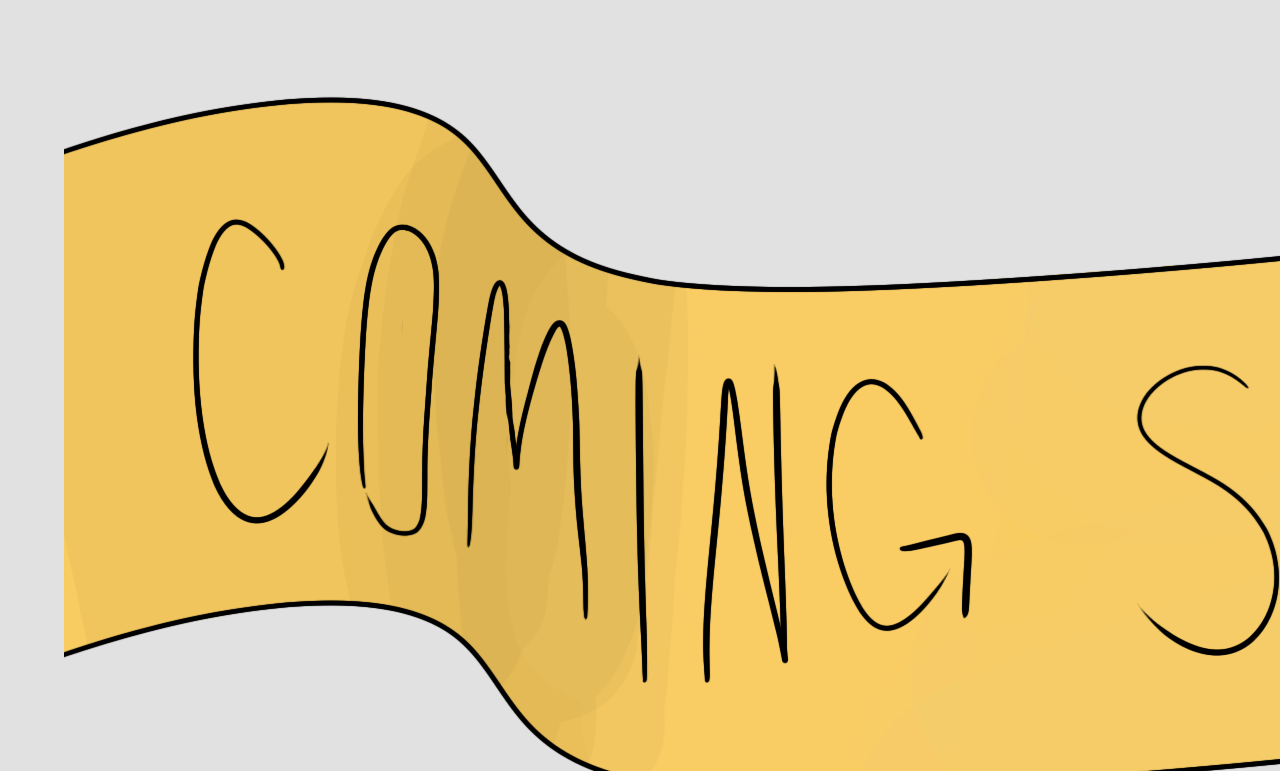
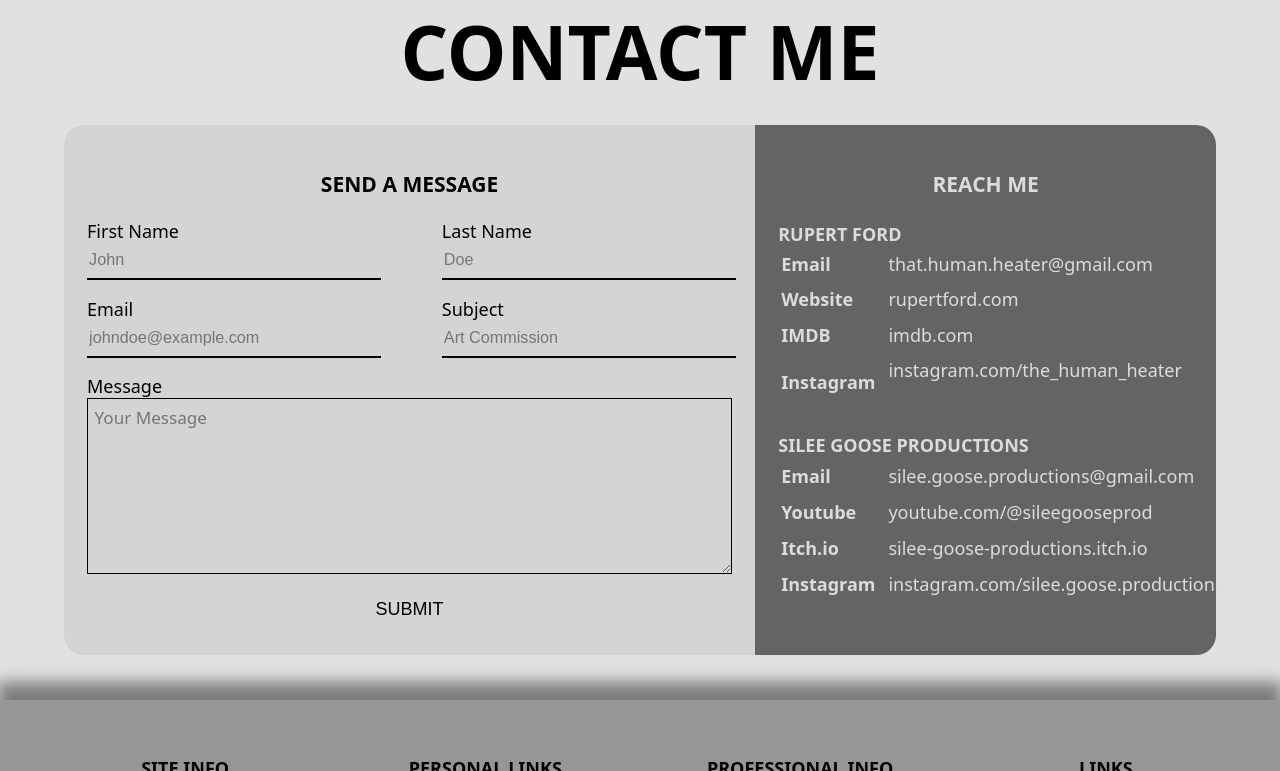
Before and after one commit to TheHumanHeater/Portfolio, a plain HTML site: page contact.html in a window 1280 px wide. Shown: the part 750-1521 px from the top of the page. Drawn offline with nearby package versions, Linux system fonts and the light colour scheme.

Commit message:
Update contact.html

```diff
--- a/contact.html
+++ b/contact.html
@@ -40,12 +40,88 @@
         </div>
 
         <div id="section1">
-          <img src="Media/Coming Soon.png">
+          <h2 class="sectionTitle">CONTACT ME</h2>
+          <div id="contact-box">
+            <div class="left">
+              <h3>SEND A MESSAGE</h3>
+              <form>
+                <div class="input-row">
+                  <div class="input-group">
+                    <label>First Name</label>
+                    <input type="text" id="first" placeholder="John">
+                  </div>
+                  <div class="input-group">
+                    <label>Last Name</label>
+                    <input type="text" id="last" placeholder="Doe">
+                  </div>
+                </div>
+                <div class="input-row">
+                  <div class="input-group">
+                    <label>Email</label>
+                    <input type="email" id="email" placeholder="johndoe@example.com">
+                  </div>
+                  <div class="input-group">
+                    <label>Subject</label>
+                    <input type="text" id="subject" placeholder="Art Commission">
+                  </div>
+                </div>
+                <div class="message-input">
+                  <label>Message</label>
+                  <textarea rows="7" id="message" placeholder="Your Message"></textarea>
+                </div>
+                <button type="submit">SUBMIT</button>
+              </form>
+            </div>
+            <div class="right">
+              <h3>REACH ME</h3>
+              <h4>RUPERT FORD</h4>
+              <table>
+                <tr>
+                  <td class="contact-title">Email</td>
+                  <td>that.human.heater@gmail.com</td>
+                </tr>
+                <tr>
+                  <td class="contact-title">Website</td>
+                  <td><a href="https://www.rupertford.com">rupertford.com</a></td>
+                </tr>
+                <tr>
+                  <td class="contact-title">IMDB</td>
+                  <td><a href="https://www.imdb.com/name/nm15594797/?ref_=nv_sr_srsg_3_tt_3_nm_5_q_rupert%2520ford">imdb.com</a></td>
+                </tr>
+                <tr>
+                  <td class="contact-title">Instagram</td>
+                  <td><a href="https://www.instagram.com/the_human_heater">instagram.com/the_human_heater &nbsp;&nbsp;&nbsp;&nbsp;&nbsp;&nbsp;</a></td>
+                </tr>
+              </table>
+              <h4>SILEE GOOSE PRODUCTIONS</h4>
+              <table>
+                <tr>
+                  <td class="contact-title">Email</td>
+                  <td>silee.goose.productions@gmail.com</td>
+                </tr>
+                <tr>
+                  <td class="contact-title">Youtube</td>
+                  <td><a href="https://www.youtube.com/@sileegooseprod">youtube.com/@sileegooseprod</a></td>
+                </tr>
+                <tr>
+                  <td class="contact-title">Itch.io</td>
+                  <td><a href="https://silee-goose-productions.itch.io">silee-goose-productions.itch.io</a></td>
+                </tr>
+                <tr>
+                  <td class="contact-title">Instagram</td>
+                  <td><a href="https://www.instagram.com/silee.goose.productions">instagram.com/silee.goose.productions</a></td>
+                </tr>
+                <tr>
+                </tr>
+              </table>
+            </div>
+          </div>
         </div>
+
 
         <footer id="footer">
           <div class="footerPanel">
-            <h4>SITE INFO</h4>
+            <h4 class="foot-title">SITE INFO</h4>
             <ul class="linkGroup">
               <li><a href="about.html">&copy; Rupert Ford - 2023</a></li>
               <li><a href="#">Privacy Policy</a></li>
@@ -54,7 +130,7 @@
             </ul>
           </div>
           <div class="footerPanel">
-            <h4>PERSONAL LINKS</h4>
+            <h4 class="foot-title">PERSONAL LINKS</h4>
             <div id="footCol">
               <ul class="imageLinks">
                 <li><a href="https://www.instagram.com/the_human_heater"><img src="Media/Links/instagram.png" width="20px"></a></li>
@@ -71,7 +147,7 @@
             </div>
           </div>
           <div class="footerPanel">
-            <h4>PROFESSIONAL INFO</h4>
+            <h4 class="foot-title">PROFESSIONAL INFO</h4>
             <div id="footCol">
               <ul class="imageLinks">
                 <li><a href="https://silee-goose-productions.itch.io/ "><img src="Media/Links/itch.png" width="20px"></a></li>
@@ -88,7 +164,7 @@
             </div>
           </div>
           <div class="footerPanel">
-            <h4>LINKS</h4>
+            <h4 class="foot-title">LINKS</h4>
             <ul class="linkGroup">
               <li><a href="index.html">Home Page</a></li>
               <li><a href="about.html">About the Creator</a></li>
@@ -98,5 +174,23 @@
           </div>
         </footer>
     </div>
+    <script src="https://smtpjs.com/v3/smtp.js">
+    </script>
+    <script>
+      function sendEmail(){
+        Email.send({
+            SecureToken : "d2975530-89f8-48aa-baa3-f5fa6e503d67",
+            To : "that.human.heater@gmail.com",
+            From : document.getElementById("email").value,
+            Subject : "New Portfolio Message From rupertford.com",
+            Body : "Name: " + document.getElementById("last").value + ", " + document.getElementById("first").value
+              + "<br> Email: " + document.getElementById("email").value
+              + "<br> Subject: " + document.getElementById("subject").value
+              + "<br> Message: " + document.getElementById("message").value
+        }).then(
+          message => alert("Message Sent Successfully!")
+        );
+              }
+    </script>
   </body>
 </html>
```
